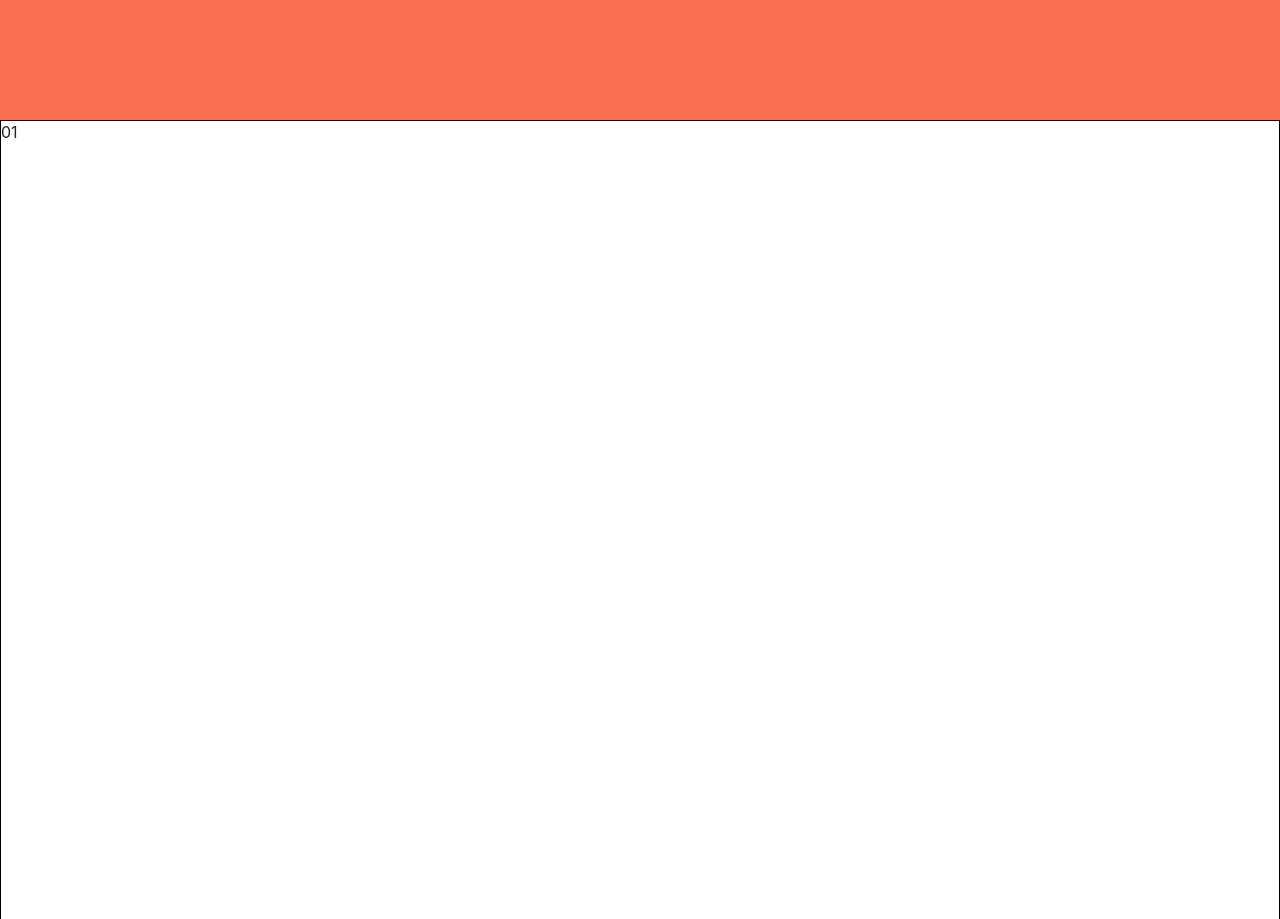
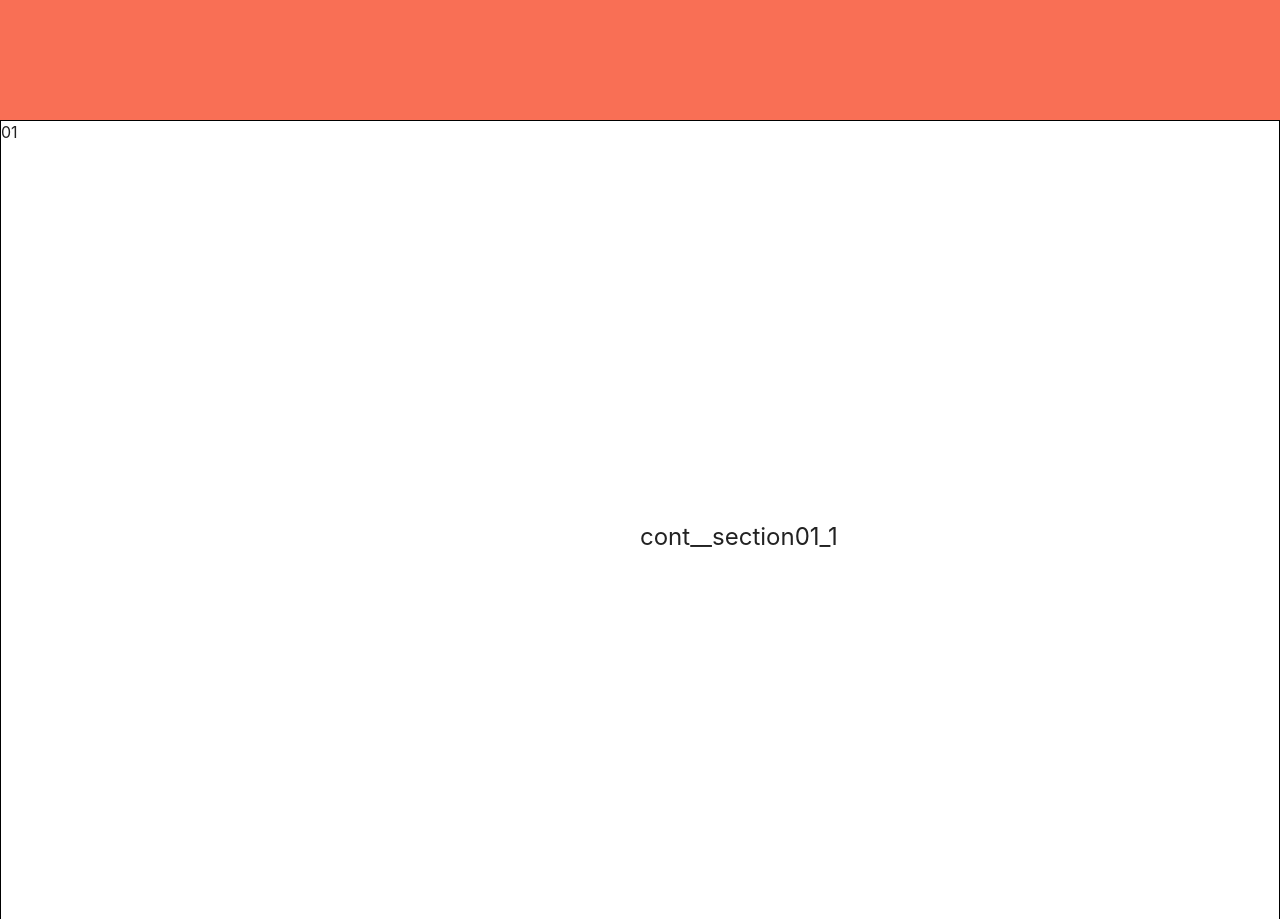
Before and after one commit to HeebongYu/port, a plain HTML site: page ver2/pages/cont.html in a window 1280 px wide. Shown: the part 680-1599 px from the top of the page. Drawn offline with nearby package versions, Linux system fonts and the light colour scheme; a web font is replaced by a local one.

Commit message:
22.05.24.8

```diff
--- a/ver2/assets/css/reset.css
+++ b/ver2/assets/css/reset.css
@@ -18,7 +18,7 @@ html {
 
 /* 부드러운 이동 */
 html {
-  /* scroll-behavior: smooth; */
+  scroll-behavior: smooth;
 }
 
 /* 공백 초기화 */
--- a/ver2/pages/cont.html
+++ b/ver2/pages/cont.html
@@ -54,14 +54,23 @@
       .cont__section01_1 {
         width: 100vw;
         height: 100vh;
+        position: relative;
+
         background: #fff;
       }
       .cont__section01_2 {
         width: 100vw;
         height: 100vh;
         display: none;
+        position: relative;
 
         background: #fff;
+      }
+      .cont__section01_1 h1,
+      .cont__section01_2 h1 {
+        position: absolute;
+        top: 50%;
+        left: 50%;
       }
       .cont__section02 {
         width: 100vw;
@@ -147,10 +156,16 @@
           </div>
         </div>
       </section>
-      <section class="cont__section01_1 border">01</section>
+      <section class="cont__section01_1 border">
+        01
+        <h1>cont__section01_1</h1>
+      </section>
 
       <div class="cont__section">
-        <section class="cont__section01_2 border">01</section>
+        <section class="cont__section01_2 border">
+          01
+          <h1>cont__section01_2</h1>
+        </section>
         <section class="cont__section02 border">02</section>
         <section class="cont__section03 border">03</section>
         <section class="cont__section04 border">04</section>
@@ -163,6 +178,7 @@
     <!-- script -->
     <script src="https://cdnjs.cloudflare.com/ajax/libs/gsap/3.10.4/gsap.min.js"></script>
     <script src="https://cdnjs.cloudflare.com/ajax/libs/gsap/3.10.4/TextPlugin.min.js"></script>
+
     <!-- <script src="../assets/js/version.js"></script> -->
     <script>
       (function () {
```
Also changed, not shown: ver2/pages/intro.html (+1 -1 lines).
